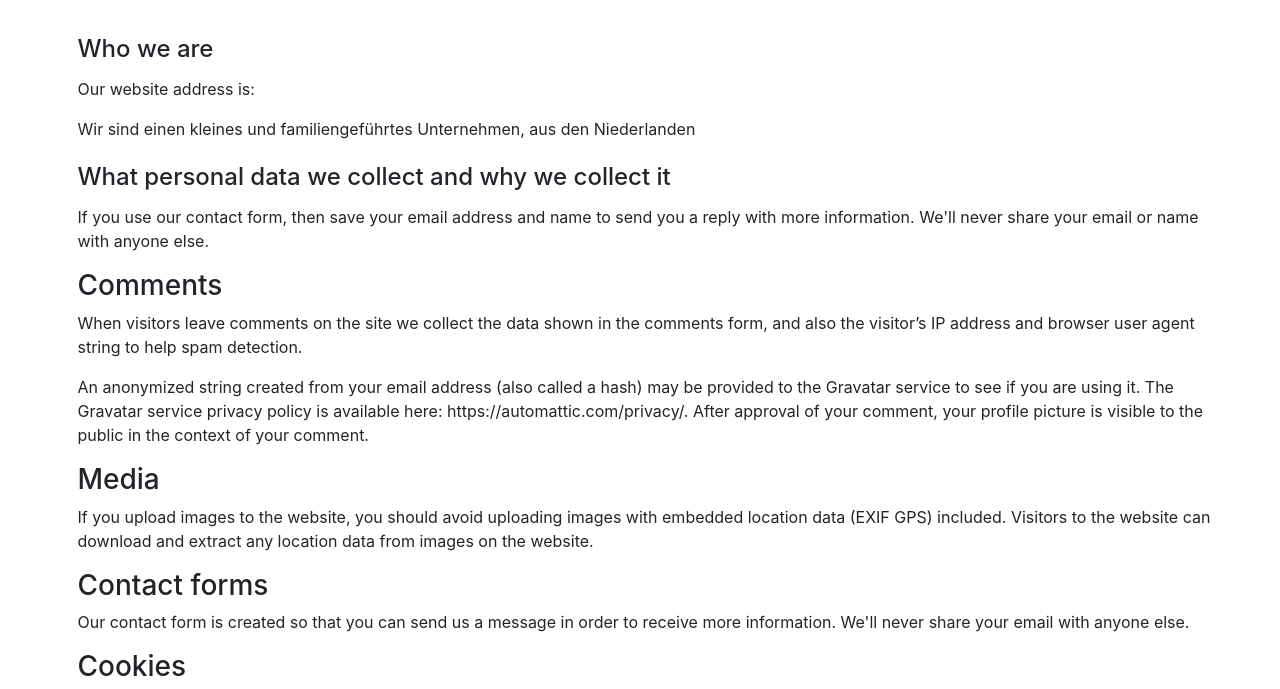
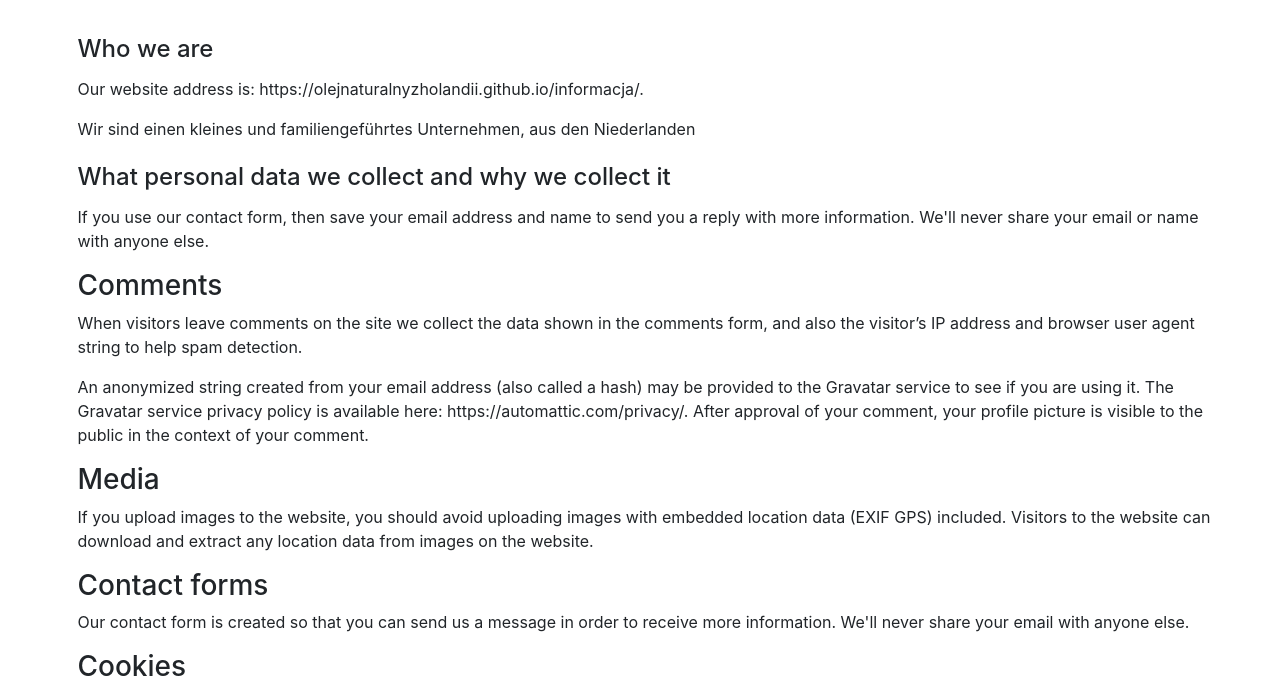
Before and after one commit to olejnaturalnyzholandii/informacja, a plain HTML site: page privacy.html in a window 1280 px wide. Shown: the part 97-786 px from the top of the page. Drawn offline with Linux system fonts and the light colour scheme.

Commit message:
Update privacy.html

```diff
--- a/privacy.html
+++ b/privacy.html
@@ -48,7 +48,7 @@
 
 
 
-<p>Our website address is:  </p>
+<p>Our website address is:   https://olejnaturalnyzholandii.github.io/informacja/.</p>
 
 <p>Wir sind einen kleines und familiengeführtes Unternehmen, aus den Niederlanden</p>
 
```
